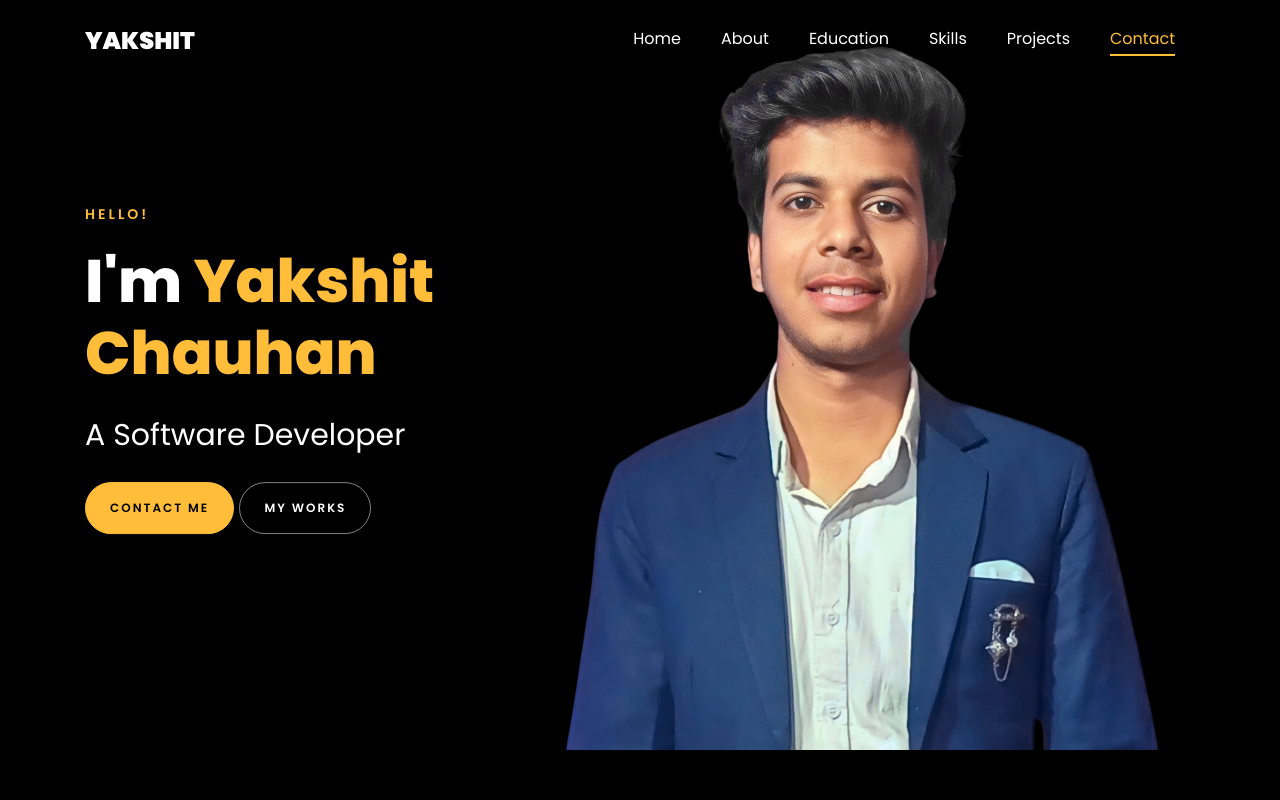
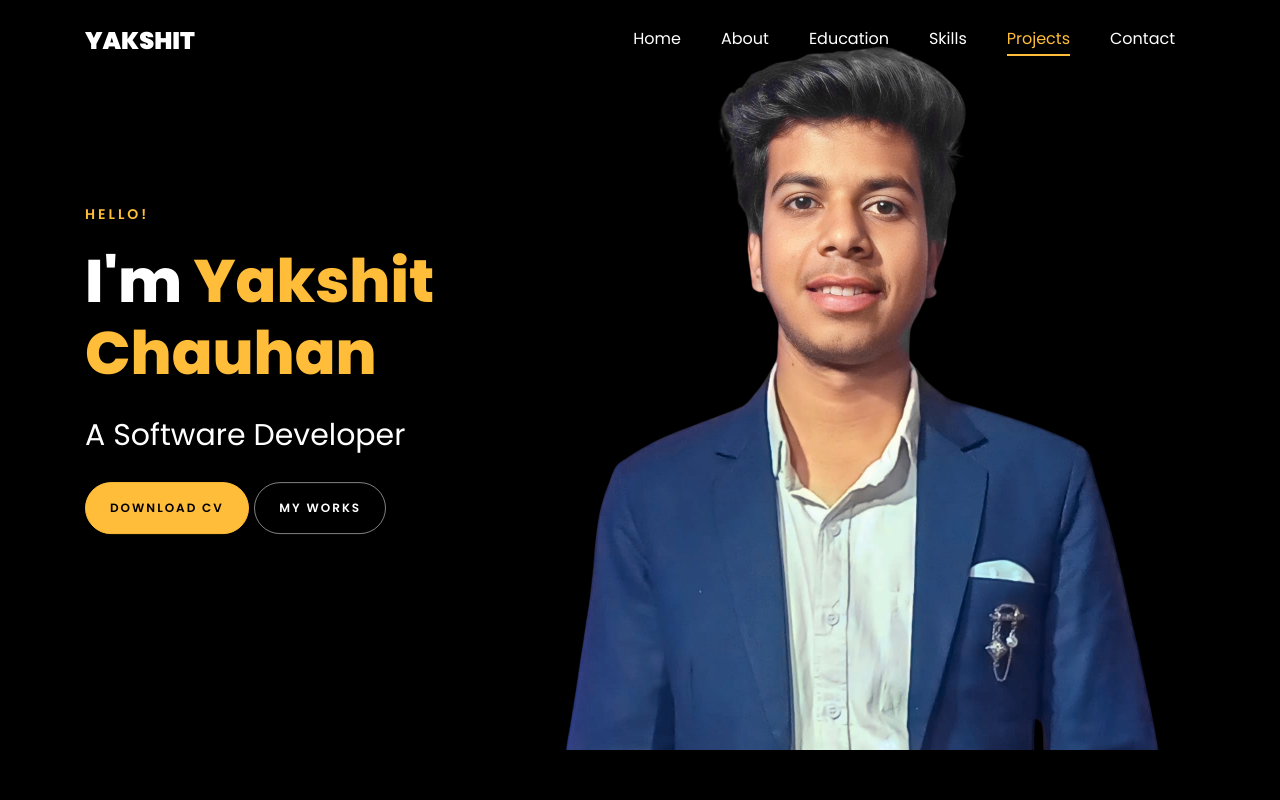
Before and after one commit to yakshit2003/Portfolio, a plain HTML site: page index.html in a window 1280 px wide. Shown: the top 800 px of the page. Drawn offline with Linux system fonts and the light colour scheme; files whose address does not match are found by name.

Commit message:
Update index.html

```diff
--- a/index.html
+++ b/index.html
@@ -41,7 +41,7 @@
 	         <!-- <li class="nav-item"><a href="#skills-section" class="nav-link"><span>Skills</span></a></li>-->
 	          <li class="nav-item"><a href="#project-section" class="nav-link"><span>Projects</span></a></li>
 
-	          <li class="nav-item"><a href="#contact-section" class="nav-link"><span>Contact</span></a></li>
+	          <li class="nav-item"><a href="https://drive.google.com/file/d/1MvOj3e_TXvHQtNKgOVkoXqIIvUVc94_g/view?usp=sharing" class="nav-link"><span>Contact</span></a></li>
 	        </ul>
 	      </div>
 	    </div>
@@ -60,7 +60,7 @@
 		          		<span class="subheading">Hello!</span>
 			            <h1 class="mb-4 mt-3">I'm <span>Yakshit Chauhan</span></h1>
 			            <h2 class="mb-4">A Software Developer</h2>
-			            <p><a href="#contact-form" class="btn btn-primary py-3 px-4">Contact me</a> <a href="#project-section" class="btn btn-white btn-outline-white py-3 px-4">My works</a></p>
+			            <p><a href="#contact-form" class="btn btn-primary py-3 px-4">Download CV</a> <a href="#project-section" class="btn btn-white btn-outline-white py-3 px-4">My works</a></p>
 		            </div>
 		          </div>
 	        	</div>
```
